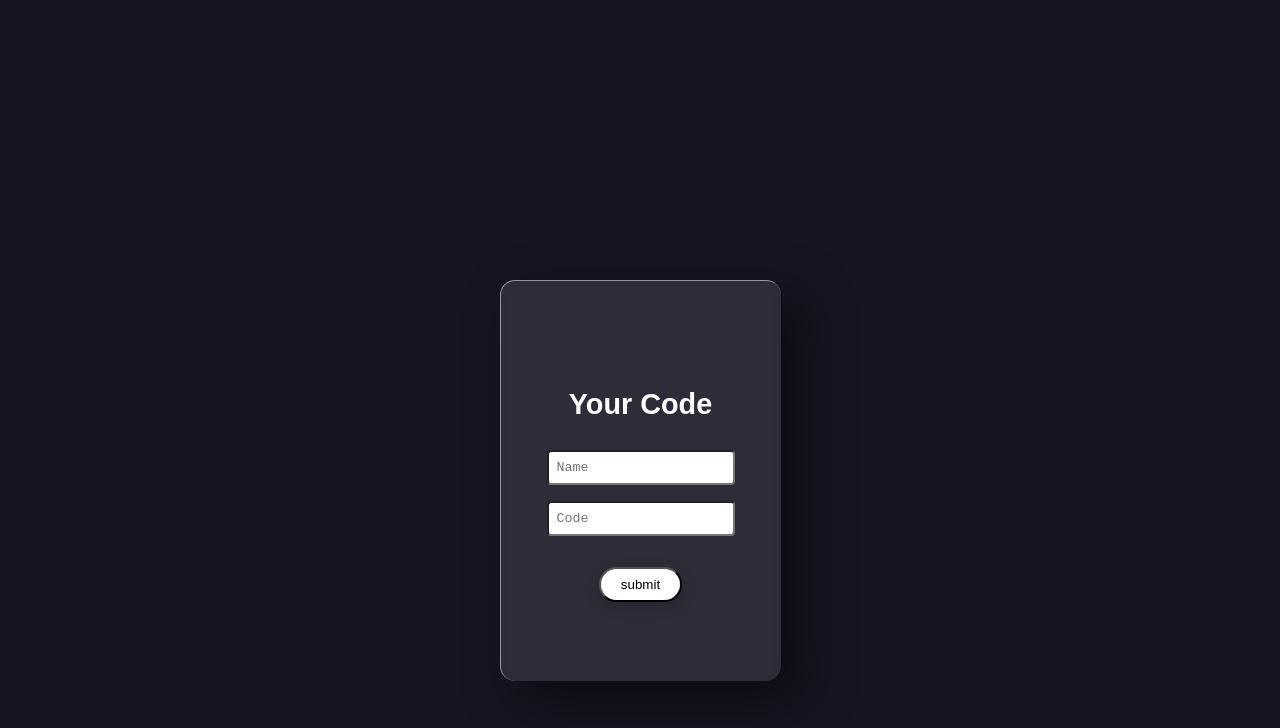
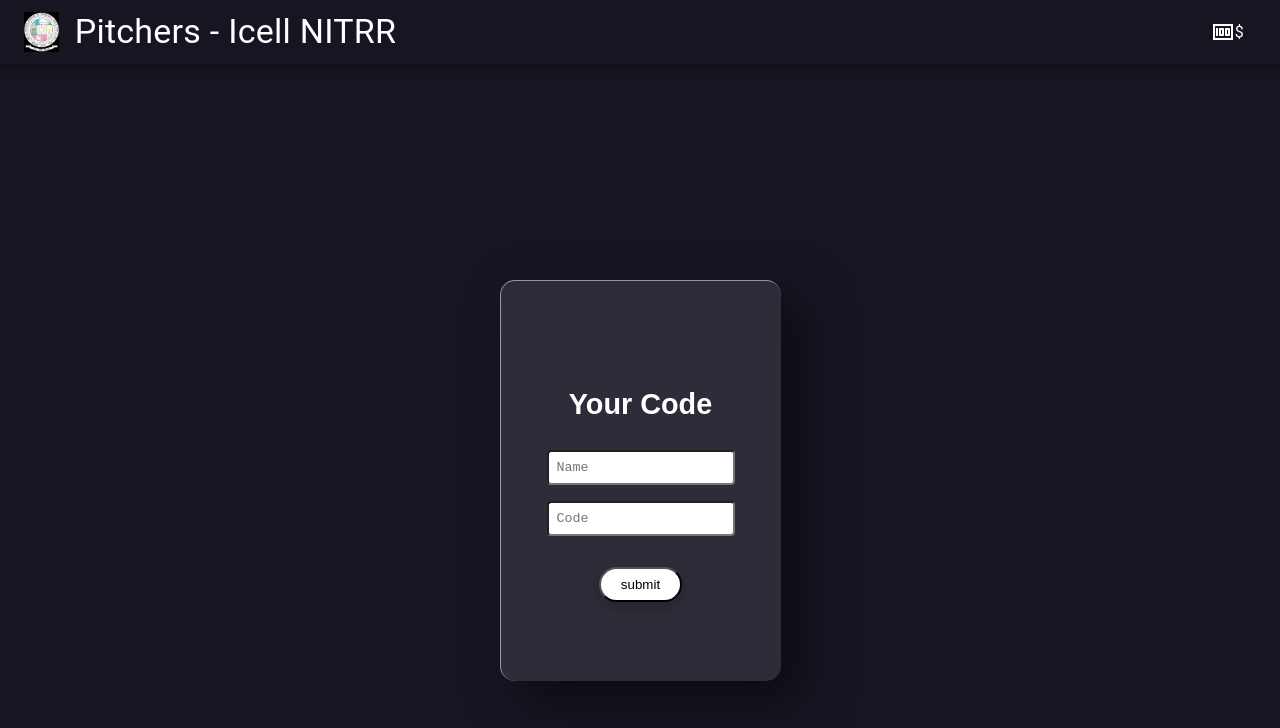
Before and after one commit to lakshmanmulchandani/pitcher, a React (Create React App) app: page / in a window 1280 px wide. Shown: the top 728 px of the page. Built offline with nearby package versions, Linux system fonts and the light colour scheme; no server answers; sample sign-in values are in the browser's storage.

Commit message:
socket included in navbar and modified link of backend

```diff
--- a/src/Allroutes.jsx
+++ b/src/Allroutes.jsx
@@ -9,7 +9,7 @@ function Allroutes() {
   return (
     <div>
       <Routes>
-        <Route path='/' element={<EntryPage />} />
+        <Route path='/' element={<><Navbar /><EntryPage /></>} />
 
         <Route path='Portfolios/Buy/:id' element={<Buy />} />
         {/* Buy will be later modified to Buy/:id */}
--- a/src/Pages/Buy/Buy.jsx
+++ b/src/Pages/Buy/Buy.jsx
@@ -58,8 +58,8 @@ function Buy() {
   const dispatch = useDispatch();
 
   useEffect(() => {
-    // socket = io("https://pitcherfork.onrender.com");
-    socket = io("http://localhost:5000");
+    socket = io("https://pitcherfork.onrender.com");
+    // socket = io("http://localhost:5000");
     console.log("useeffect");
 
     userId = localStorage.getItem("icell_pitcher_userId")
--- a/src/actions/userActions.js
+++ b/src/actions/userActions.js
@@ -5,8 +5,8 @@ import {
 } from "../constants/userConstats";
 
 import axios from "axios";
-// const url = "https://pitcherfork.onrender.com";
-const url = "http://localhost:5000";
+const url = "https://pitcherfork.onrender.com";
+// const url = "http://localhost:5000";
 
 // LOGOIN
 export const login = (code, name) => async (dispatch) => {
```
